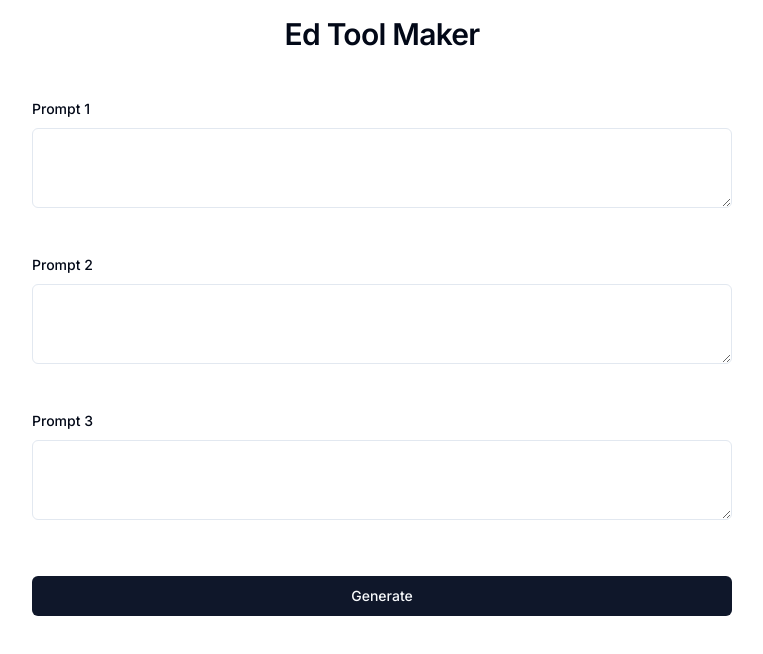
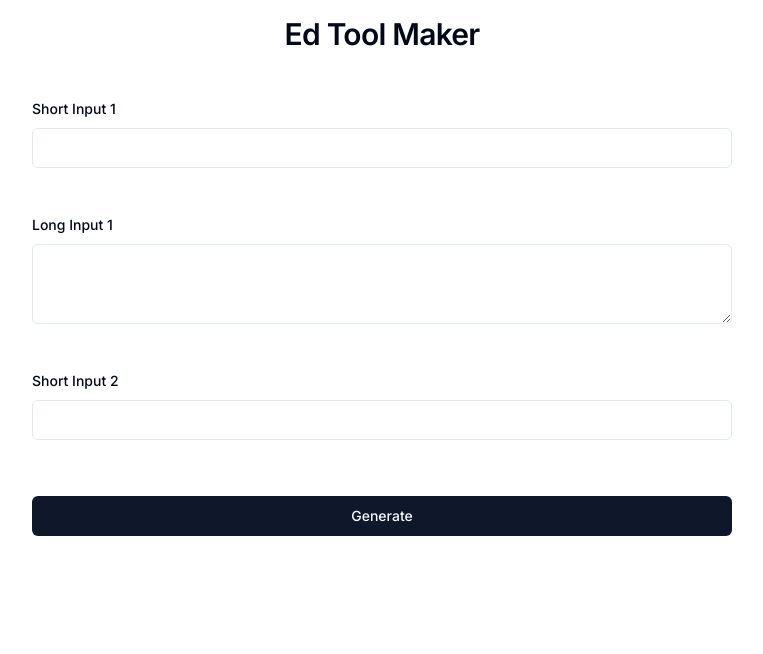
Before and after one commit to 13point5/ed-tool-maker, a Next.js app: page / in a window 1280 px wide. Shown: the top 654 px of the page, without its empty margins (258-1021 px from the left). Built offline with nearby package versions, Linux system fonts and the light colour scheme.

Commit message:
update state type

```diff
--- a/app/page.tsx
+++ b/app/page.tsx
@@ -23,7 +23,7 @@ import { Button } from "@/components/ui/button";
 import { SortableItem } from "@/components/Block/SortableItem";
 import { BlockItem } from "@/components/Block/Item";
 
-enum BlockType {
+export enum BlockType {
   shortText = "shortText",
   longText = "longText",
 }
@@ -31,6 +31,7 @@ enum BlockType {
 export type BlockData = {
   id: string;
   type: BlockType;
+  label: string;
 };
 
 type BlocksState = {
@@ -59,17 +60,35 @@ export default function Home() {
       "1": {
         id: "1",
         type: BlockType.shortText,
+        label: "Short Input 1",
       },
       "2": {
         id: "2",
-        type: BlockType.shortText,
+        type: BlockType.longText,
+        label: "Long Input 1",
       },
       "3": {
         id: "3",
         type: BlockType.shortText,
+        label: "Short Input 2",
       },
     },
   });
+
+  const handleUpdateBlockLabel = (id: string, label: string) => {
+    setBlocks((state) => {
+      return {
+        ...state,
+        entities: {
+          ...state.entities,
+          [id]: {
+            ...state.entities[id],
+            label,
+          },
+        },
+      };
+    });
+  };
 
   function handleDragStart(event: DragStartEvent) {
     const { active } = event;
--- a/components/Block/Item.tsx
+++ b/components/Block/Item.tsx
@@ -1,4 +1,4 @@
-import { BlockData } from "@/app/page";
+import { BlockData, BlockType } from "@/app/page";
 import { Button } from "@/components/ui/button";
 import { Input } from "@/components/ui/input";
 import { Label } from "@/components/ui/label";
@@ -13,7 +13,7 @@ type Props = {
 
 const Item = forwardRef(
   ({ data, ...props }: Props, ref: LegacyRef<HTMLDivElement>) => {
-    const { id, type } = data;
+    const { type, label } = data;
 
     return (
       <div
@@ -30,8 +30,10 @@ const Item = forwardRef(
         </Button>
 
         <div className="space-y-2 w-full">
-          <Label className="my-0">Prompt {id}</Label>
-          <Textarea />
+          <Label className="my-0">{label}</Label>
+
+          {type === BlockType.longText && <Textarea />}
+          {type === BlockType.shortText && <Input />}
         </div>
 
         <div className="flex gap-4 items-center justify-center absolute -bottom-4 inset-x-0 invisible group-hover:visible">
--- a/package.json
+++ b/package.json
@@ -21,7 +21,8 @@
     "react": "^18",
     "react-dom": "^18",
     "tailwind-merge": "^1.14.0",
-    "tailwindcss-animate": "^1.0.7"
+    "tailwindcss-animate": "^1.0.7",
+    "zustand": "^4.4.3"
   },
   "devDependencies": {
     "@types/node": "^20",
```
Also changed, not shown: 1 other file (tests, documents, lock files or other folders).
